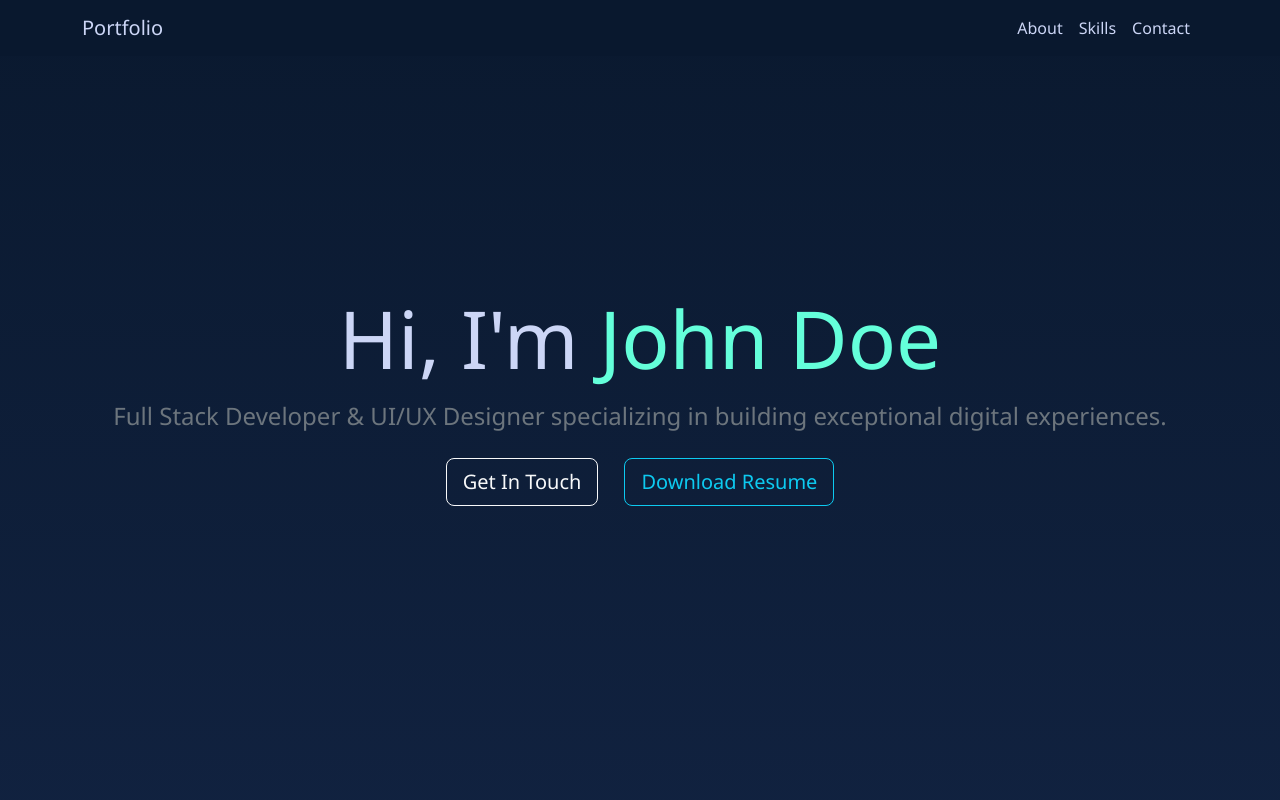
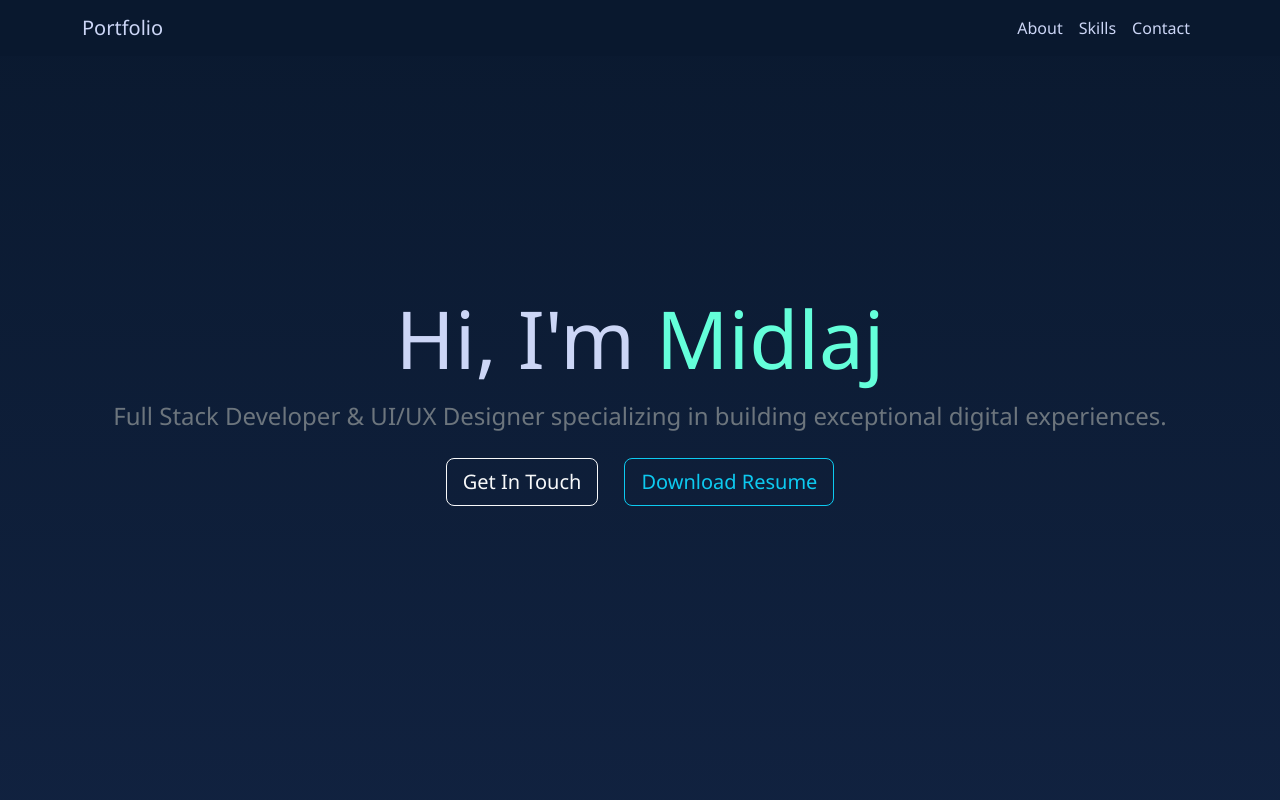
Before and after one commit to MohammedMidlajPA/personal-website, a plain HTML site: page index.html in a window 1280 px wide. Shown: the top 800 px of the page. Drawn offline with nearby package versions, Linux system fonts and the light colour scheme.

Commit message:
Update index.html

```diff
--- a/index.html
+++ b/index.html
@@ -162,7 +162,7 @@
     <section class="hero" id="home">
         <div class="container">
             <h1 class="hero-title">
-                Hi, I'm <span class="accent-text">John Doe</span>
+                Hi, I'm <span class="accent-text">Midlaj</span>
             </h1>
             <p class="fs-4 text-secondary mb-4">
                 Full Stack Developer & UI/UX Designer specializing in building exceptional digital experiences.
```
